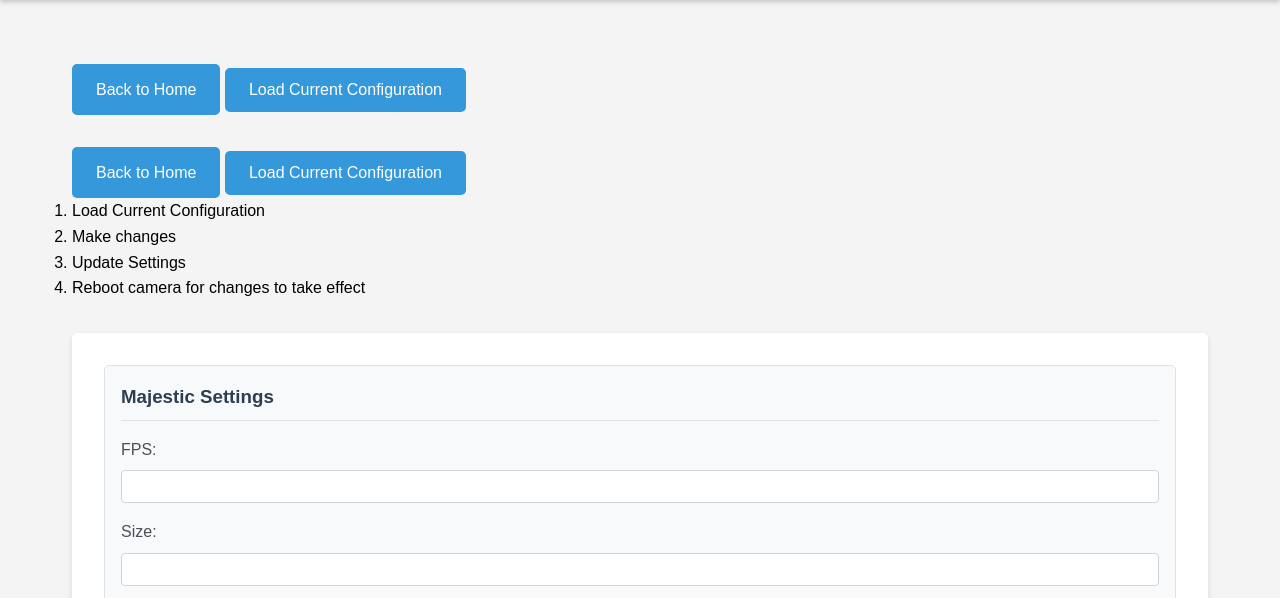
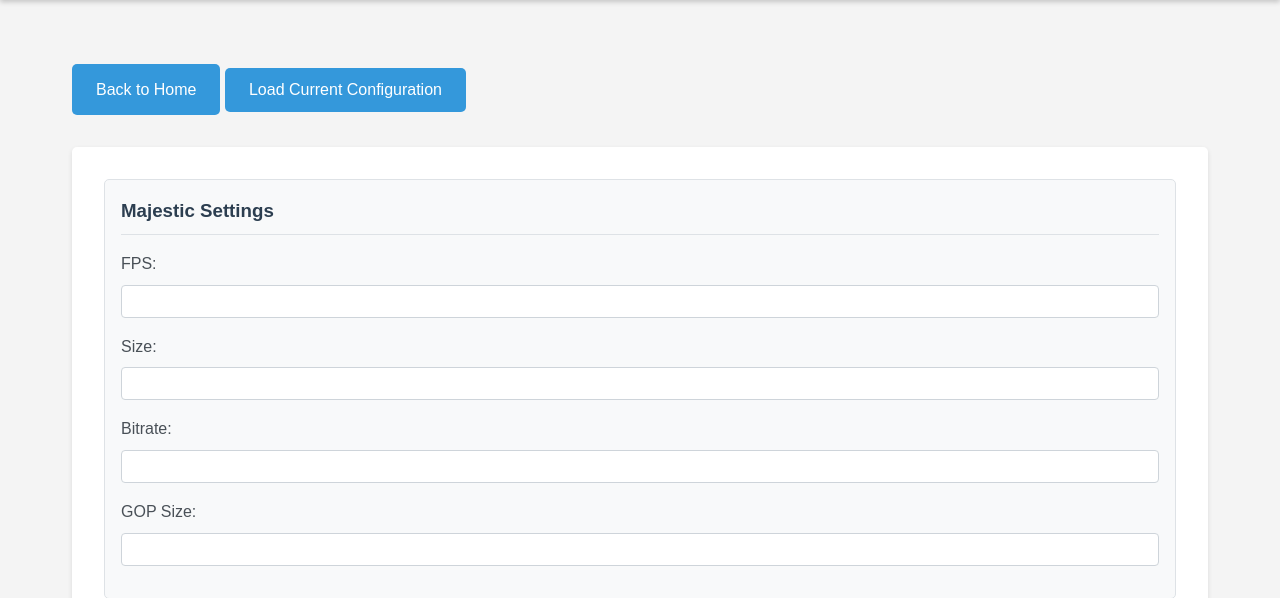
Before and after one commit to angorb/radxa_gs_webUI, a Flask app: page /camera in a window 1280 px wide. Shown: the part 78-676 px from the top of the page. Run offline with Flask 3, Linux system fonts and the light colour scheme.

Commit message:
Update camera_settings.html

```diff
--- a/templates/camera_settings.html
+++ b/templates/camera_settings.html
@@ -25,20 +25,7 @@
             <a href="{{ url_for('index') }}" class="button">Back to Home</a>
             <button id="loadConfig" class="button">Load Current Configuration</button>
         </div>
-               <div class="navigation">
-            <div class="nav-left">
-                <a href="{{ url_for('index') }}" class="button">Back to Home</a>
-                <button id="loadConfig" class="button">Load Current Configuration</button>
-            </div>
-            <div class="instructions">
-                <ol>
-                    <li>Load Current Configuration</li>
-                    <li>Make changes</li>
-                    <li>Update Settings</li>
-                    <li>Reboot camera for changes to take effect</li>
-                </ol>
-            </div>
-        </div>
+
         <div class="config-container">
             {% with messages = get_flashed_messages(with_categories=true) %}
                 {% if messages %}
```
